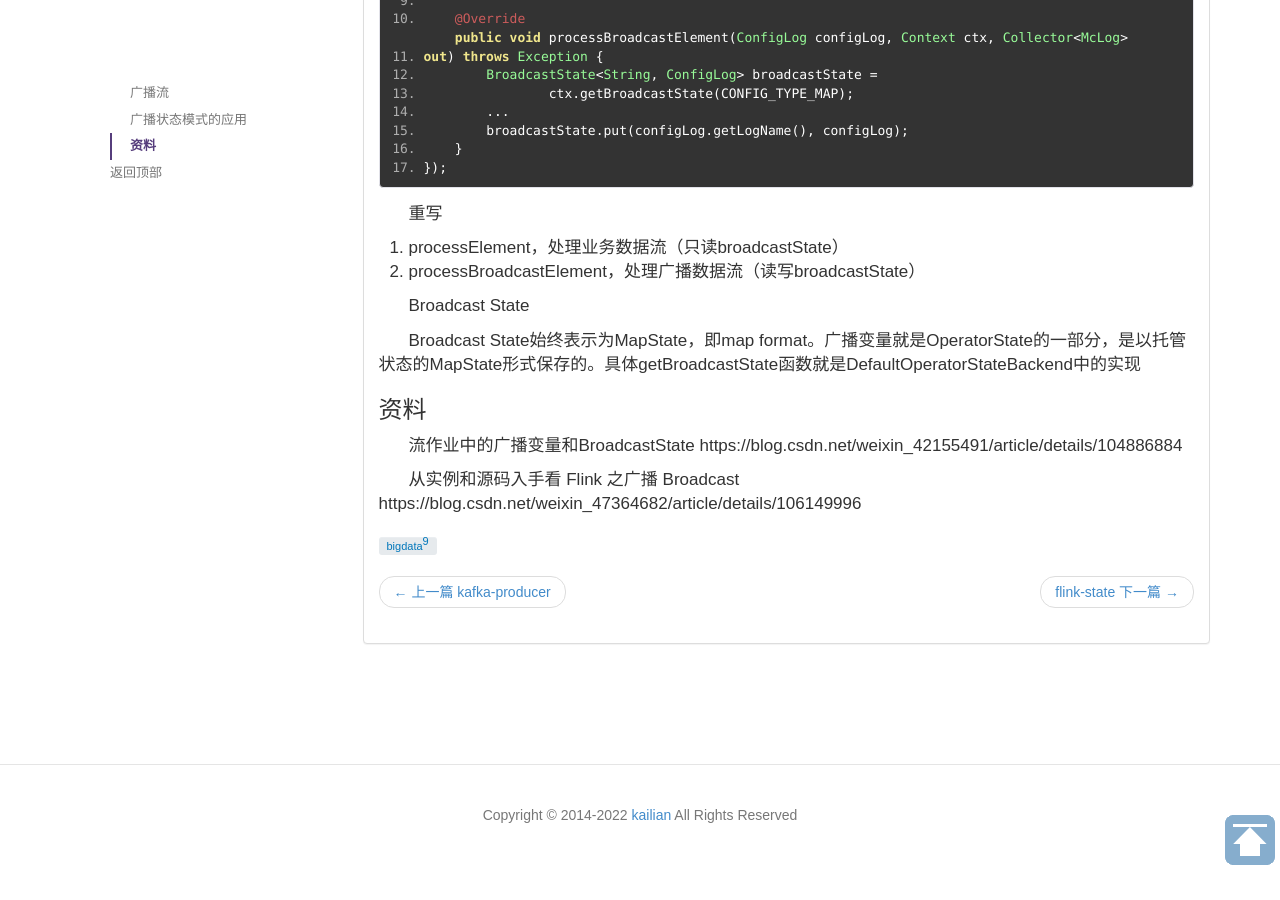
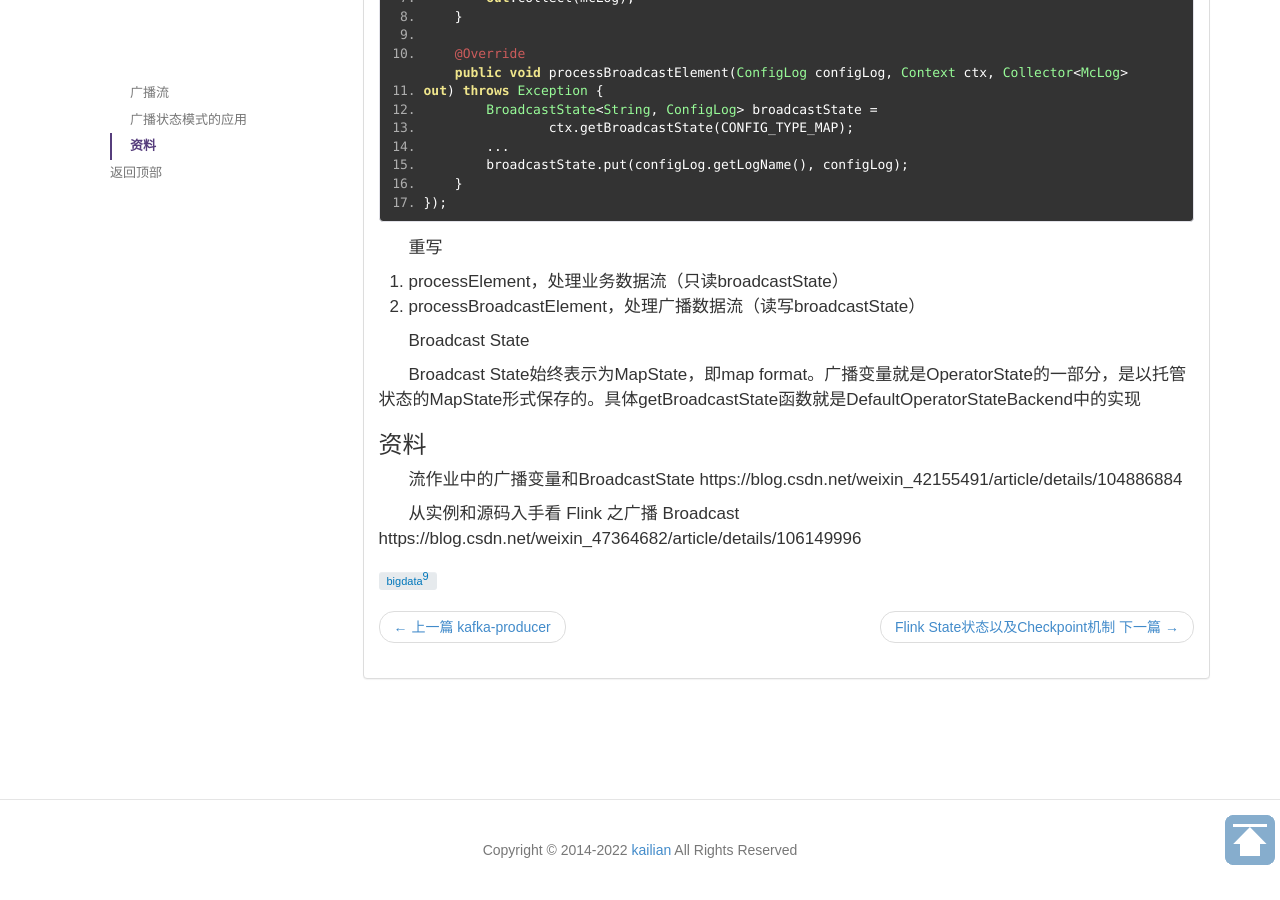
Before and after one commit to kailian/kailian.github.io, a Jekyll site: the page built from _posts/2022-03-08-flink-broadcast-state.md, in a window 1280 px wide and 900 px high, scrolled down 1013 px. Built offline with Jekyll 4.4.1, drawn with Linux system fonts in a browser that asks for light colours; comment, search, counter and statistics services are not loaded; before the commit the page ends 1878 px from its top, so only the background shows below that; some of the changed text lies outside the part shown.

Commit message:
【文章】title

```diff
--- a/_posts/2022-03-08-flink-broadcast-state.md
+++ b/_posts/2022-03-08-flink-broadcast-state.md
@@ -1,8 +1,8 @@
 ---
 layout: post
 category : bigdata
-title: ''
-tagline: "flink-broadcast-state"
+title: 'Flink Broadcast State'
+tagline: ""
 tags : [bigdata]
 ---
 
--- a/_posts/2022-03-08-flink-state.md
+++ b/_posts/2022-03-08-flink-state.md
@@ -1,11 +1,10 @@
 ---
 layout: post
 category : bigdata
-title: 'flink-state'
+title: 'Flink State状态以及Checkpoint机制'
 tagline: ""
 tags : [bigdata]
 ---
-
 
 ### 问题
 
```
